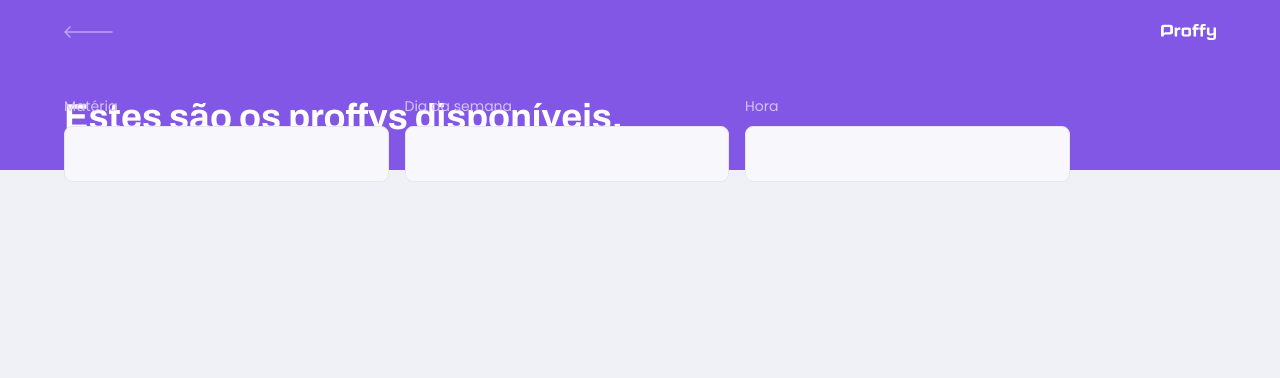
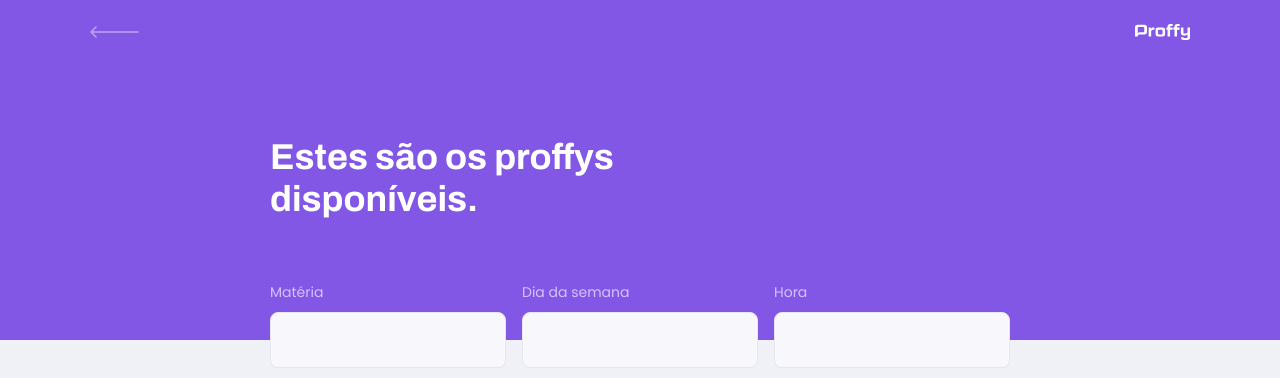
Before and after one commit to cleysonsilvame/nlw-2, a React (Create React App) app in the folder web/: page /study in a window 1280 px wide. Shown: the top 378 px of the page. Built offline with nearby package versions, Linux system fonts and the light colour scheme.

Commit message:
Teacher List with Header for Web

```diff
--- a/web/src/components/PageHeader/style.css
+++ b/web/src/components/PageHeader/style.css
@@ -1,4 +1,3 @@
-
 .page-header{
   display: flex;
   flex-direction: column;
@@ -34,3 +33,28 @@
   position: relative;
   margin: 3.2rem auto;
 }
+
+@media (min-width: 700px){
+  .page-header{
+    height: 340px;
+  }
+
+  .page-header .top-bar-container{
+    max-width: 1100px;
+  }
+
+  .page-header .header-content{
+    flex: 1;
+    max-width: 740px;
+    margin: 0 auto;
+    padding-bottom: 48px;
+    display: flex;
+    flex-direction: column;
+    justify-content: center;
+    align-items: flex-start;
+  }
+
+  .page-header .header-content strong{
+    max-width: 350px;
+  }
+}
--- a/web/src/pages/TeacherList/style.css
+++ b/web/src/pages/TeacherList/style.css
@@ -61,7 +61,7 @@
     grid-template-columns: repeat(3, 1fr);
     column-gap: 16px;
     position: absolute;
-    bottom: -44px;
+    bottom: -28px;
   }
 
   #search-teachers .input-block + .input-block{
```
